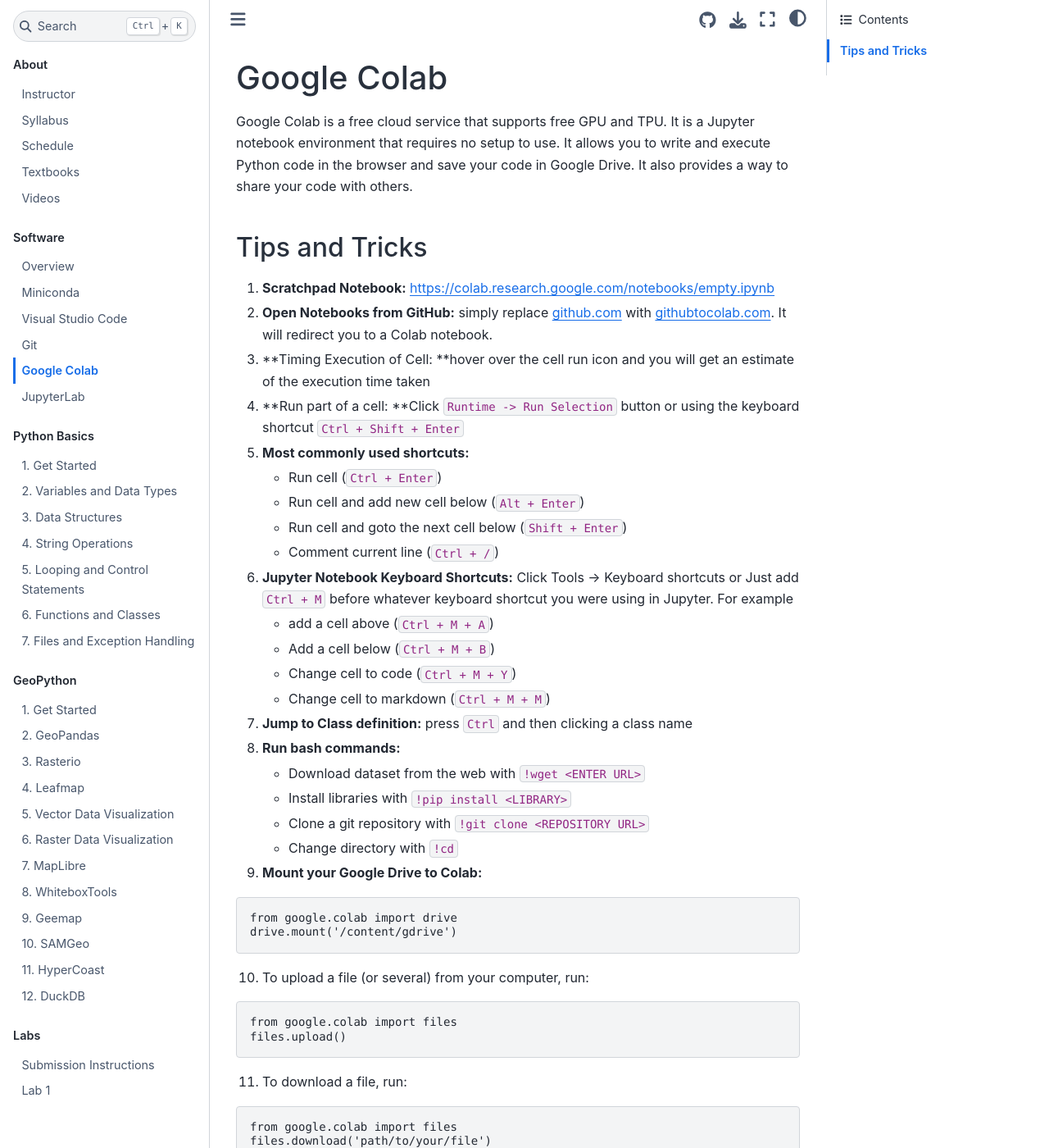
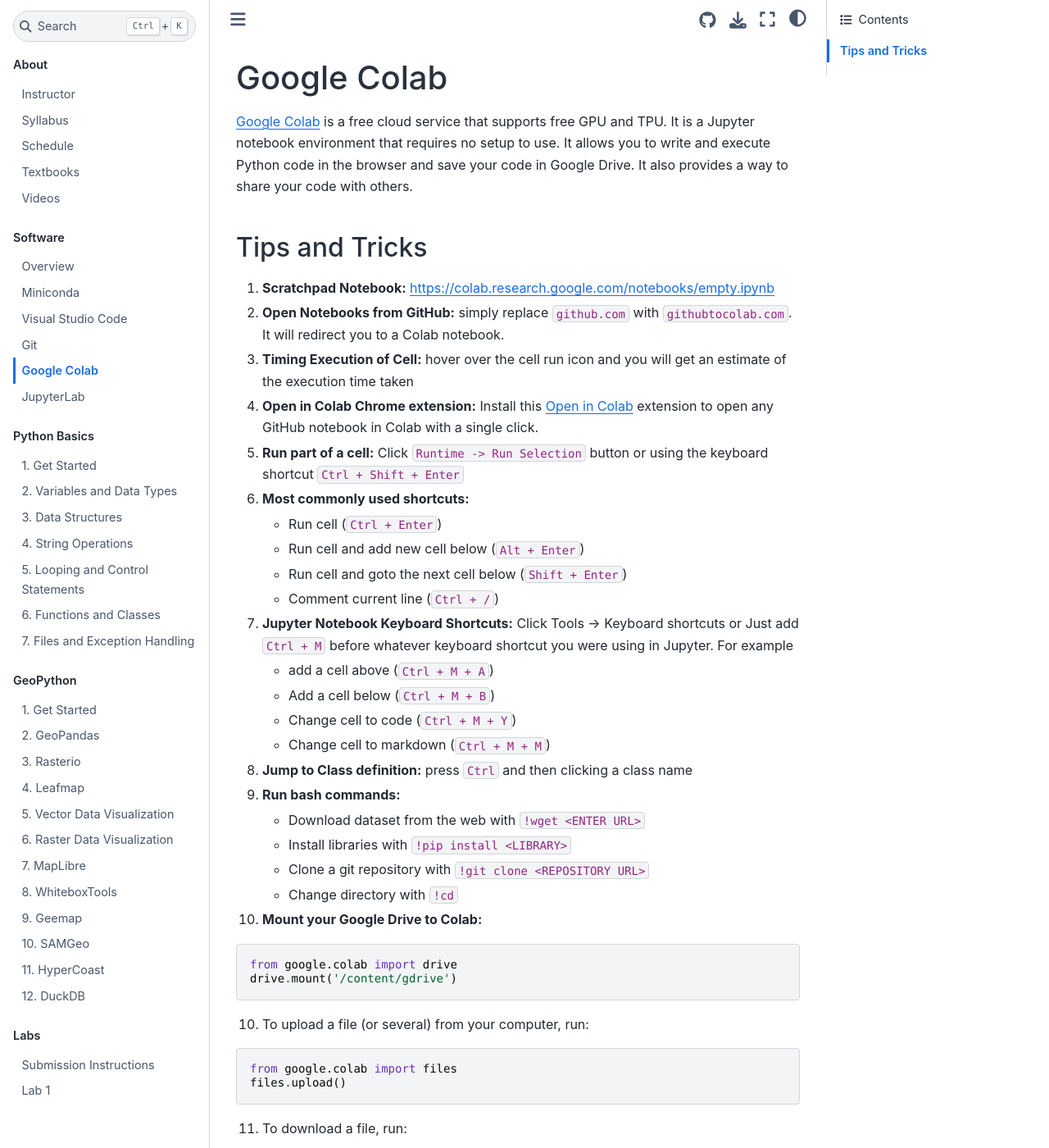
Before and after one commit to giswqs/geog-312, a Jupyter Book: the page built from book/software/colab.md, in a window 1280 px wide and 1400 px high. Shown: the whole window at 82% size. Built offline with Jupyter Book 1.0.4 settings and Sphinx 7.4.7 and the Sphinx Book theme 1.1.4, drawn with Linux system fonts in a browser that asks for light colours; some of the changed text lies outside the part shown.

Commit message:
Update the software section (#19)
* Update the software section

* Bold text

* Update colab.md

````diff
--- a/book/software/colab.md
+++ b/book/software/colab.md
@@ -1,58 +1,58 @@
 # Google Colab
 
-Google Colab is a free cloud service that supports free GPU and TPU. It is a Jupyter notebook environment that requires no setup to use. It allows you to write and execute Python code in the browser and save your code in Google Drive. It also provides a way to share your code with others.
+[Google Colab](https://colab.research.google.com/) is a free cloud service that supports free GPU and TPU. It is a Jupyter notebook environment that requires no setup to use. It allows you to write and execute Python code in the browser and save your code in Google Drive. It also provides a way to share your code with others.
 
 ## Tips and Tricks
 
 1. **Scratchpad Notebook:** <https://colab.research.google.com/notebooks/empty.ipynb>
-2. **Open Notebooks from GitHub:** simply replace github.com with githubtocolab.com. It will redirect you to a Colab notebook.
-3. \*\*Timing Execution of Cell: \*\*hover over the cell run icon and you will get an estimate of the execution time taken
-4. \*\*Run part of a cell: \*\*Click `Runtime -> Run Selection` button or using the keyboard shortcut `Ctrl + Shift + Enter`
-5. **Most commonly used shortcuts:**
+2. **Open Notebooks from GitHub:** simply replace `github.com` with `githubtocolab.com`. It will redirect you to a Colab notebook.
+3. **Timing Execution of Cell:** hover over the cell run icon and you will get an estimate of the execution time taken
+4. **Open in Colab Chrome extension:** Install this [Open in Colab](https://chrome.google.com/webstore/detail/open-in-colab/iogfkhleblhcpcekbiedikdehleodpjo) extension to open any GitHub notebook in Colab with a single click.
+5. **Run part of a cell:** Click `Runtime -> Run Selection` button or using the keyboard shortcut `Ctrl + Shift + Enter`
+6. **Most commonly used shortcuts:**
 
    - Run cell (`Ctrl + Enter`)
    - Run cell and add new cell below (`Alt + Enter`)
    - Run cell and goto the next cell below (`Shift + Enter`)
    - Comment current line (`Ctrl + /`)
 
-6. **Jupyter Notebook Keyboard Shortcuts:** Click Tools -&gt; Keyboard shortcuts or Just add `Ctrl + M` before whatever keyboard shortcut you were using in Jupyter. For example
+7. **Jupyter Notebook Keyboard Shortcuts:** Click Tools -&gt; Keyboard shortcuts or Just add `Ctrl + M` before whatever keyboard shortcut you were using in Jupyter. For example
 
    - add a cell above (`Ctrl + M + A`)
    - Add a cell below (`Ctrl + M + B`)
    - Change cell to code (`Ctrl + M + Y`)
    - Change cell to markdown (`Ctrl + M + M`)
 
-7. **Jump to Class definition:** press `Ctrl` and then clicking a class name
-8. **Run bash commands:**
+8. **Jump to Class definition:** press `Ctrl` and then clicking a class name
+9. **Run bash commands:**
 
    - Download dataset from the web with `!wget <ENTER URL>`
    - Install libraries with `!pip install <LIBRARY>`
    - Clone a git repository with `!git clone <REPOSITORY URL>`
    - Change directory with `!cd`
 
-9. **Mount your Google Drive to Colab:**
+10. **Mount your Google Drive to Colab:**
 
-```plaintext
+```python
 from google.colab import drive
 drive.mount('/content/gdrive')
 ```
 
 10. To upload a file (or several) from your computer, run:
 
-```plaintext
+```python
 from google.colab import files
 files.upload()
 ```
 
 11. To download a file, run:
 
-```plaintext
+```python
 from google.colab import files
 files.download('path/to/your/file')
 ```
 
-12. Run R programs in Google Colab: You can use R programming language in Google Colab by going to [https://colab.to/r](https://colab.to/r). It will open a new notebook with R set as the kernel instead of Python.
-13. **“Open in Colab” Badge:** You can add a ‘Open in Colab’ badge to your **README.md** or jupyter notebooks using the following markdown code:
+12. **“Open in Colab” Badge:** You can add a `Open in Colab` badge to a markdown file or jupyter notebooks using the following markdown code:
 
     [![Open In Colab](https://colab.research.google.com/assets/colab-badge.svg)](https://colab.research.google.com/notebooks/basic_features_overview.ipynb)
 
@@ -60,8 +60,6 @@
     [![Open In Colab](https://colab.research.google.com/assets/colab-badge.svg)](https://colab.research.google.com/notebooks/basic_features_overview.ipynb)
     ```
 
-14. Run Rust programs in Google Colab: Go to [https://colab.to/rust](https://colab.to/rust). Then rust the first cell. Reload the page. Skip the first and run other cells, or write your own codes.
-
 **References:**
 
 - [Google Colab Tips for Power Users](https://amitness.com/2020/06/google-colaboratory-tips/)
````
Also changed, not shown: book/geospatial/get_started.md (added, +41 -0 lines), book/software/vscode.md (+1 -0 lines), book/geospatial/get_started.ipynb.
